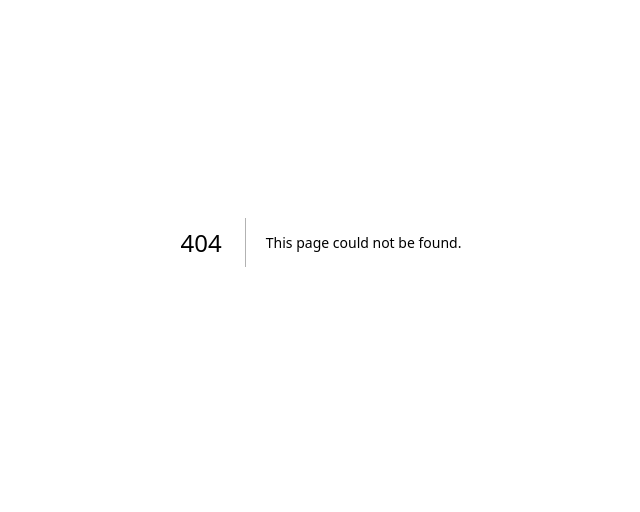
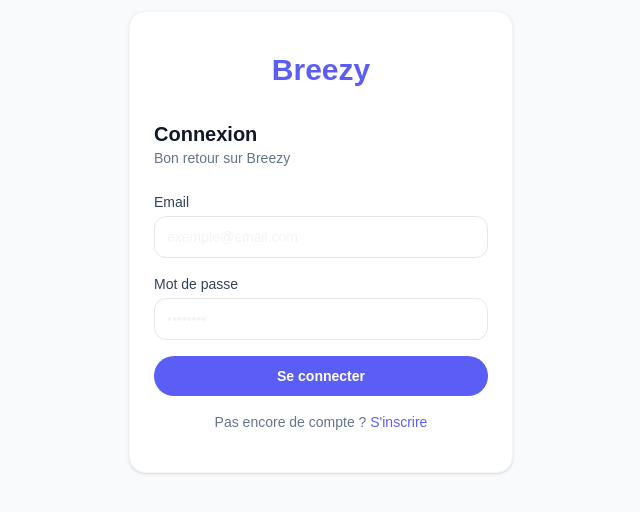
Before and after one commit to DAD-groupe-6/Breezy, a Next.js app in the folder front/: page /login in a window 1280 px wide. Before the commit this address had no page. Shown: the part 158-670 px from the top of the page, without its empty margins (319-959 px from the left). Built offline with nearby package versions, Linux system fonts and the light colour scheme.

Commit message:
feat(frontend): add login page

```diff
--- /dev/null
+++ b/front/src/app/(auth)/login/page.jsx
@@ -0,0 +1,7 @@
+import LoginForm from '@/components/auth/LoginForm'
+
+export const metadata = { title: 'Connexion — Breezy' }
+
+export default function LoginPage() {
+  return <LoginForm />
+}
```
